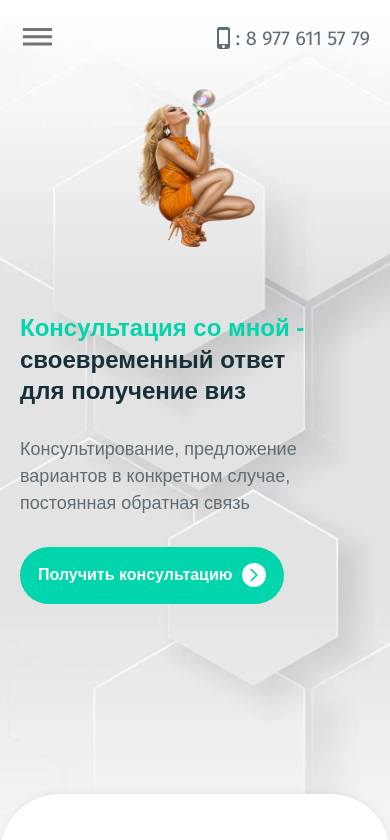
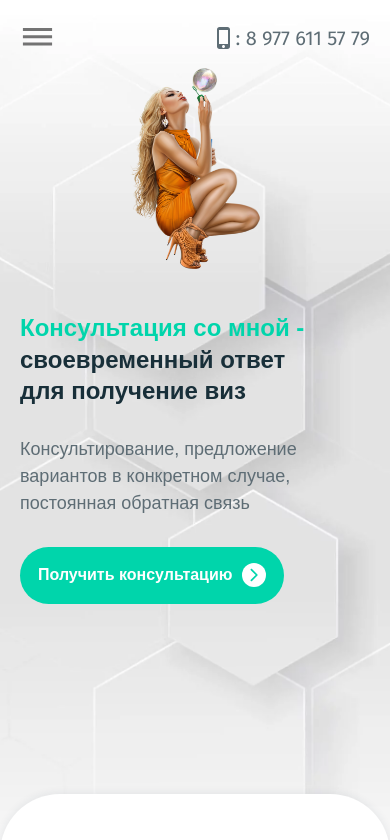
Before and after one commit to twoGophers/consultation-client-react, a Next.js app: page / in a window 390 px wide. Shown: the top 840 px of the page. Built offline with nearby package versions, Linux system fonts and the light colour scheme.

Commit message:
fix image

```diff
--- a/styles/global/Media.scss
+++ b/styles/global/Media.scss
@@ -177,6 +177,10 @@
         justify-content: flex-start;
         margin-bottom: 10px;
     }
+    .screen1__img-image {
+        height: 70%;
+        min-width: 130px;
+    }
 }
 
 @media screen and (max-width: 400px) {
```
